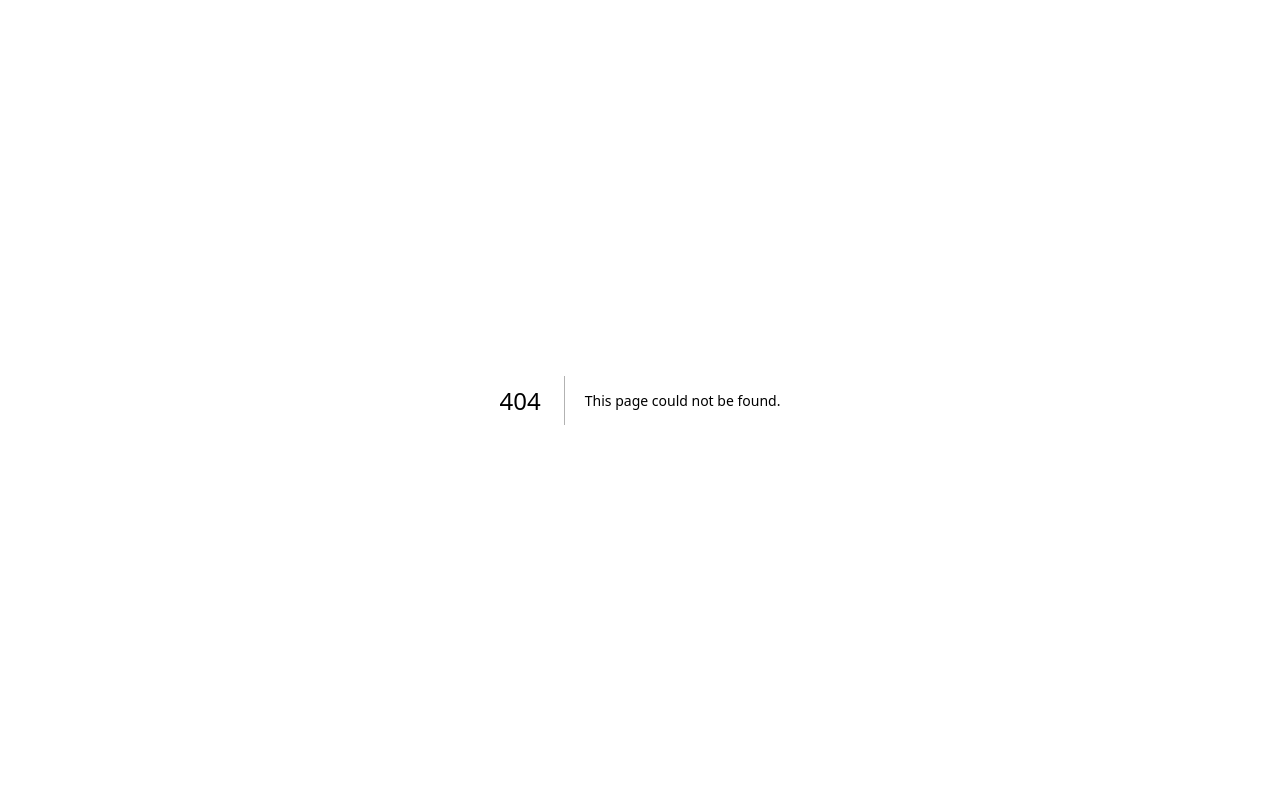
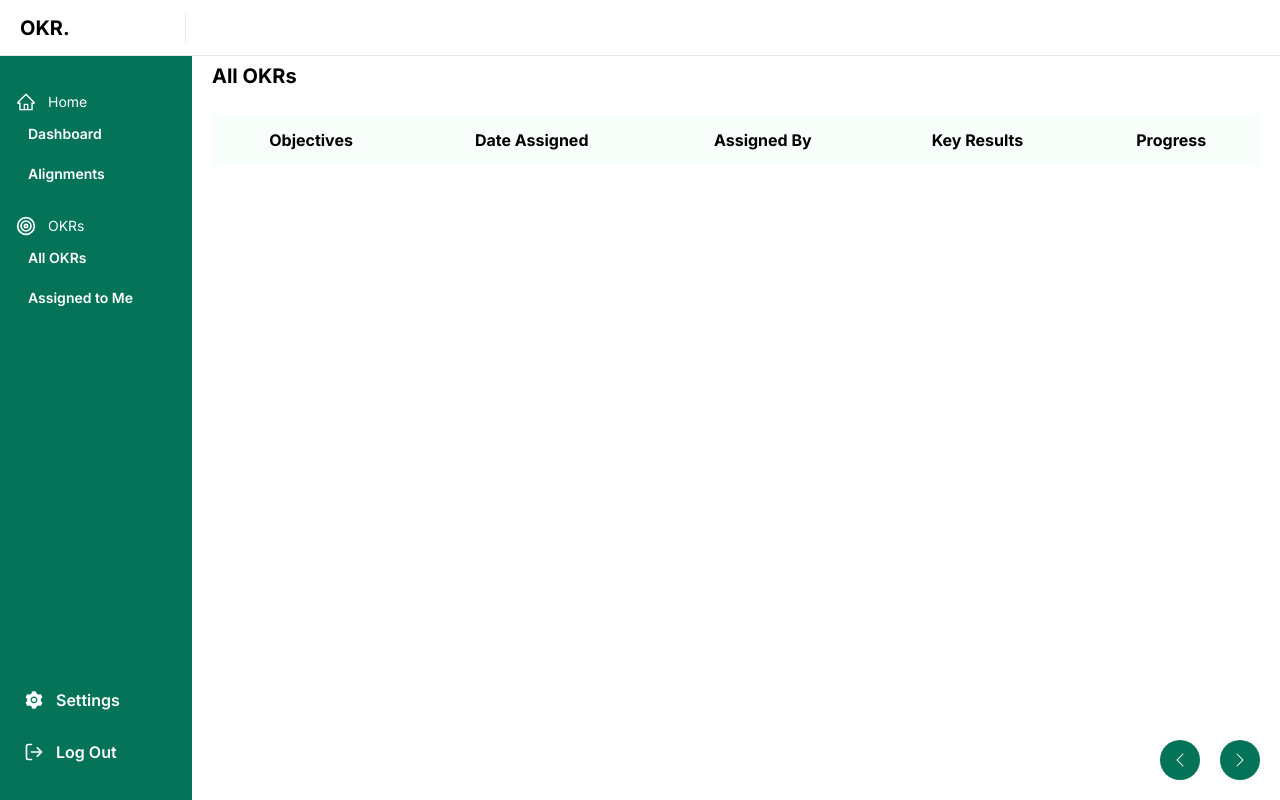
Before and after one commit to Slightly-Techie/okr-web, a Next.js app: page /okr/all-okrs in a window 1280 px wide. Before the commit this address had no page. Built offline with nearby package versions, Linux system fonts and the light colour scheme.

Commit message:
All OKRs Page

```diff
--- /dev/null
+++ b/src/app/(root)/okr/all-okrs/page.tsx
@@ -0,0 +1,72 @@
+import PageTitle from "@/components/ui/PageTitle";
+import { BsChevronLeft, BsChevronRight } from "react-icons/bs";
+
+const THeadTitles = [
+  {
+    id: 0,
+    title: "Objectives",
+  },
+  {
+    id: 1,
+    title: "Date Assigned",
+  },
+  {
+    id: 2,
+    title: "Assigned By",
+  },
+  {
+    id: 3,
+    title: "Key Results",
+  },
+  {
+    id: 4,
+    title: "Progress",
+  },
+];
+
+function Page() {
+  return (
+    <section>
+      {/* Header Component */}
+      <PageTitle title="All OKRs" />
+      <section className="relative overflow-x-auto">
+        <section className="pt-[5vh] w-full ">
+          <section className="w-full p-5">
+            {/* Table */}
+            <table className="w-full">
+              {/* Table Heading */}
+              <thead>
+                <tr className="bg-accent-green">
+                  {THeadTitles.map((item) => {
+                    return (
+                      <th
+                        scope="col"
+                        className="px-6 py-3 whitespace-nowrap"
+                        key={item.id}
+                      >
+                        {item.title}
+                      </th>
+                    );
+                  })}
+                </tr>
+              </thead>
+            </table>
+          </section>
+        </section>
+      </section>
+      {/* Pagination Buttons */}
+      <div className="fixed bottom-0 right-0 m-5">
+        <section className="flex gap-5">
+          <section className="bg-primary-100 text-white rounded-full p-3 hover:scale-105 duration-300 ease-in">
+            <BsChevronLeft />
+          </section>
+          <section className="bg-primary-100 text-white rounded-full p-3 hover:scale-105 duration-300 ease-in">
+            <BsChevronRight />
+          </section>
+        </section>
+      </div>
+    </section>
+  );
+}
+
+export default Page;
--- a/src/components/navigation/Navbar.tsx
+++ b/src/components/navigation/Navbar.tsx
@@ -33,7 +33,7 @@ const NavLinks = [
       {
         id: "O1",
         name: "All OKRs",
-        link: "/",
+        link: "/okr/all-okrs",
       },
       {
         id: "O2",
@@ -68,7 +68,7 @@ function Navbar({ children }: NavbarProps) {
       </nav>
       {/* Side Navbar */}
       <section className="flex w-full">
-        <nav className="hidden lg:block lg:w-[15%] h-[93vh] p-4 fixed top-[7vh] left-0 z-[40] border-r bg-primary-100 text-white">
+        <nav className="hidden lg:block lg:w-[15%] h-[93vh] p-4 fixed top-[7vh] left-0 z-[40] bg-primary-100 text-white">
           <section className="flex flex-col justify-between items-center h-full">
             {/* Top Section */}
             <section className="w-full">
@@ -77,9 +77,7 @@ function Navbar({ children }: NavbarProps) {
                   <section key={link.title} className="my-5">
                     <section className="flex items-center gap-3">
                       {link.icon}
-                      <p className="text-complementary font-bold text-sm">
-                        {link.title}
-                      </p>
+                      <p className="text-complementary text-sm">{link.title}</p>
                     </section>
                     <section className="flex flex-col gap-y-5 p-3">
                       {link.links.map((item) => {
@@ -116,7 +114,9 @@ function Navbar({ children }: NavbarProps) {
             </section>
           </section>
         </nav>
-        <section className="lg:pl-[15%] pt-[7vh]">{children}</section>
+        <section className="lg:pl-[15%] pt-[7vh] w-full">
+          <section className="w-full">{children}</section>
+        </section>
       </section>
       {/* Navbar for Mobile */}
       <section
--- /dev/null
+++ b/src/components/ui/PageTitle.tsx
@@ -0,0 +1,13 @@
+type PageTitleProps = {
+    title:string
+}
+
+function PageTitle({title}:PageTitleProps) {
+  return (
+    <div className="fixed z-[3] w-full h-[5vh] flex items-center p-5 bg-white">
+        <h3 className="font-bold text-xl">{title}</h3>
+    </div>
+  )
+}
+
+export default PageTitle
--- a/tailwind.config.ts
+++ b/tailwind.config.ts
@@ -15,6 +15,9 @@ const config: Config = {
           400: "#045C47",
           700: "#033F30",
         },
+        accent:{
+          green:"#f8fffa"
+        },
         danger:"#C03026",
         success:"#34A853",
         pending:"#E5CF0D"
```
